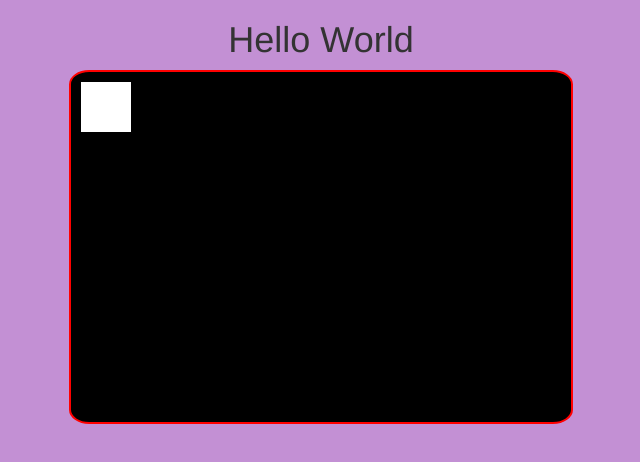
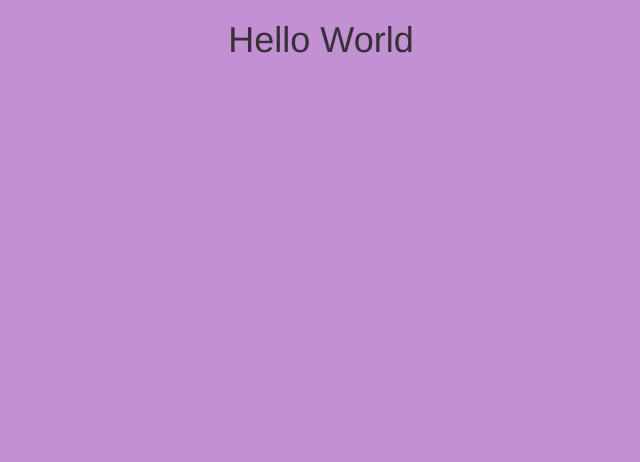
Before and after one commit to genephoenix/mini-interactive-game, a plain HTML site: page index.html in a window 1280 px wide. Shown: the whole page, without its empty margins (319-959 px from the left). Drawn offline with nearby package versions, Linux system fonts and the light colour scheme.

Commit message:
Removed canvas

```diff
--- a/application.css
+++ b/application.css
@@ -5,8 +5,8 @@ body{
   align-items: center;
 }
 
-#canvas{
+/*#canvas{
   border: 2px solid red;
   background-color: black;
   border-radius: 4%;
-}
+}*/
--- a/application.js
+++ b/application.js
@@ -1,9 +1,9 @@
 $(document).ready(function(){
 
-  var canvas = document.getElementById("canvas");
-  var shape = canvas.getContext("2d");
+  // var canvas = document.getElementById("canvas");
+  // var shape = canvas.getContext("2d");
 
-  shape.fillStyle = "white";
-  shape.fillRect(10, 10, 50, 50);
+  // shape.fillStyle = "white";
+  // shape.fillRect(10, 10, 50, 50);
 
 });
--- a/index.html
+++ b/index.html
@@ -15,5 +15,5 @@
 <body>
   <h1 class="text-center"> Hello World </h1>
   <!-- <button> Hello </button> -->
-  <canvas id="canvas" width="500" height="350"></canvas>
+  <!-- <canvas id="canvas" width="500" height="350"></canvas>   -->
 </body>
```
